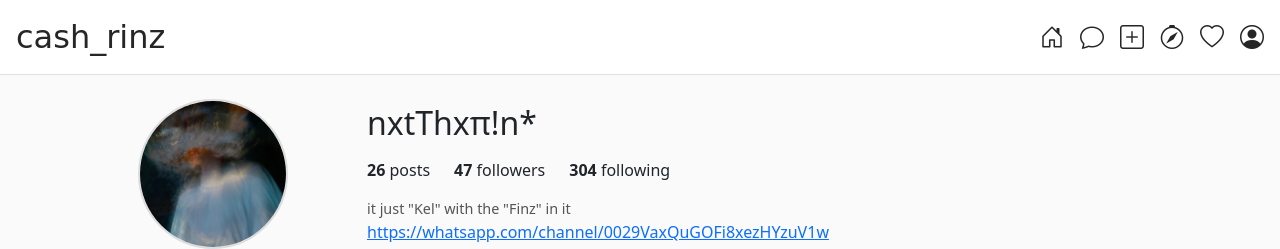
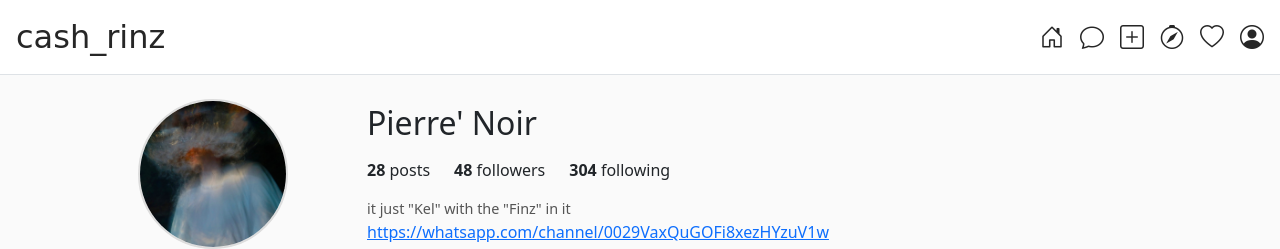
Before and after one commit to KelfinF10S/instagramwebview, a plain HTML site: page index.html in a window 1280 px wide. Shown: the top 249 px of the page. Drawn offline with nearby package versions, Linux system fonts and the light colour scheme.

Commit message:
index.html

```diff
--- a/index.html
+++ b/index.html
@@ -75,10 +75,10 @@
                 <img src="profile.png" alt="Profile Picture" class="profile-img" />
             </div>
             <div class="col-md-9">
-                <h2 class="mb-0">nxtThxπ!n*</h2>
+                <h2 class="mb-0">Pierre' Noir</h2>
                 <div class="d-flex gap-4 my-3">
-                    <div><span class="stats">26</span> posts</div>
-                    <div><span class="stats">47</span> followers</div>
+                    <div><span class="stats">28</span> posts</div>
+                    <div><span class="stats">48</span> followers</div>
                     <div><span class="stats">304</span> following</div>
                 </div>
                 <div class="bio">
```
